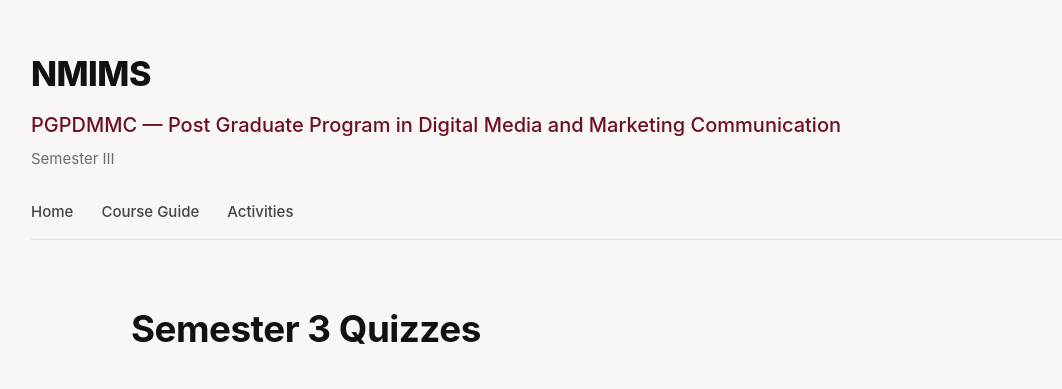
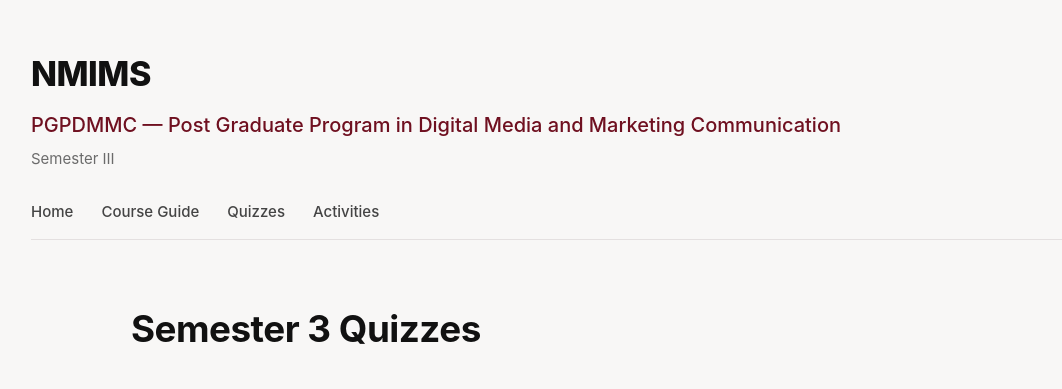
Before and after one commit to raochintanika/NMIMS-DMMC-SEM-3-Notes, a Jekyll site: the page built from Quizzes.md, in a window 1280 px wide. Shown: the top 389 px of the page, without its empty margins (59-1121 px from the left). Built offline with Jekyll 4.4.1, drawn with Linux system fonts in a browser that asks for light colours; our own code applies the rules of GitHub Pages for plain Markdown files.

Commit message:
Update quiz

```diff
--- a/_layouts/default.html
+++ b/_layouts/default.html
@@ -21,6 +21,7 @@
     <nav class="site-nav">
         <a href="{{ '/' | relative_url }}">Home</a>
         <a href="{{ '/Course_Outline_and_Progress.html' | relative_url }}">Course Guide</a>
+        <a href="{{ '/Quizzes.html' | relative_url }}">Quizzes</a>
         <a href="{{ '/Activities.html' | relative_url }}">Activities</a>
     </nav>
 
--- a/quiz.html
+++ b/quiz.html
@@ -272,9 +272,6 @@
 
     </script>
 
-</body>
-</html>
-
 function goBack() {
 
     document.getElementById("quizArea").style.display = "none";
@@ -290,3 +287,6 @@
 }
 
 </script>
+
+</body>
+</html>
```
